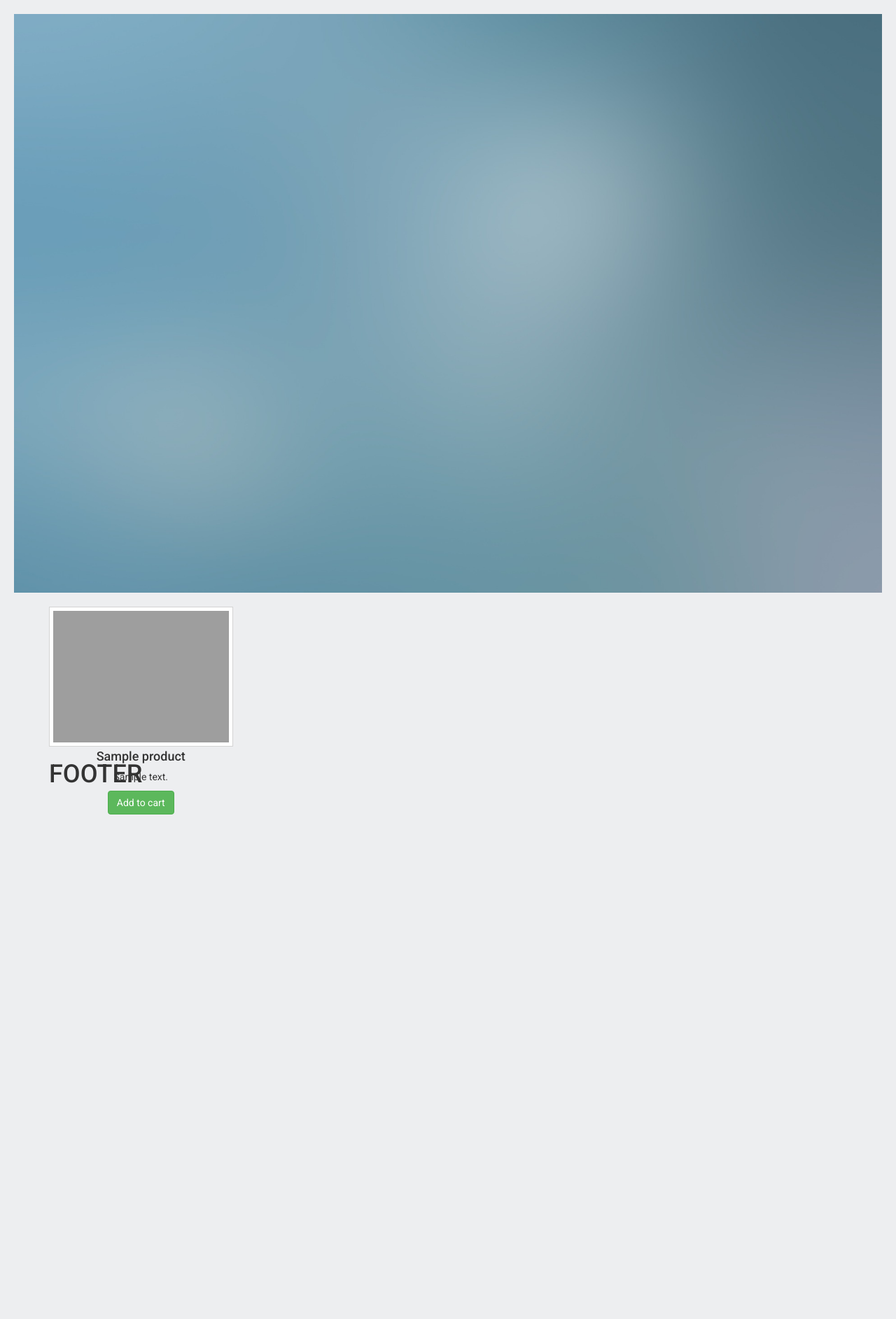
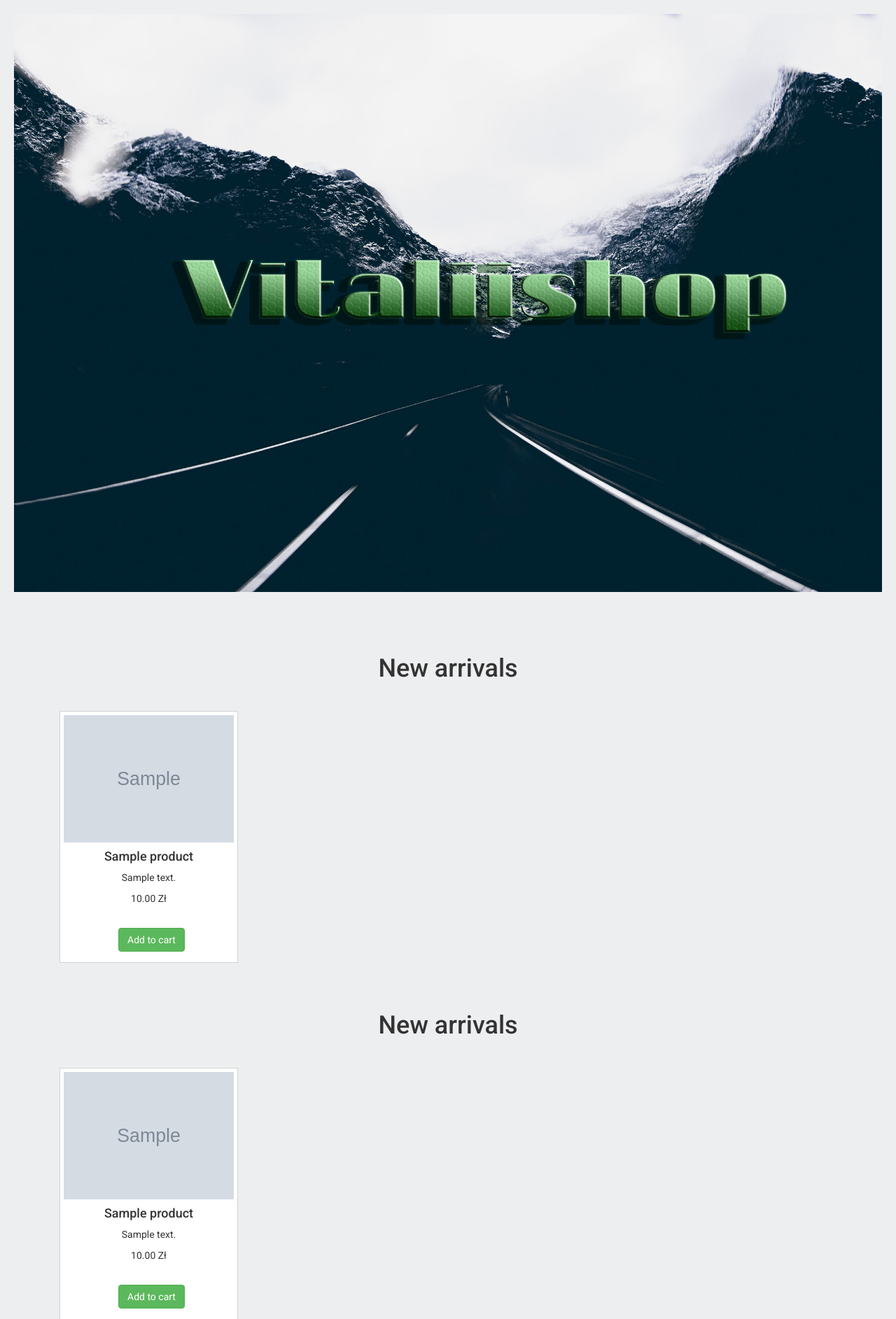
Before and after one commit to Viko1/Vitaliishop, a Django app: page / in a window 1280 px wide. Shown: the part 51-1936 px from the top of the page at 70% size. Before the commit the page ends 1215 px from the top, so only its background shows below. Run offline with Django 3.2, Linux system fonts and the light colour scheme; tables that the repository leaves empty hold one stand-in row (values such as "Sample post"); grey boxes marked "Sample" are stand-in pictures; some libraries are stand-ins or nearby versions; grey boxes are pictures that could not be loaded.

Commit message:
Add models of our shop 3

```diff
--- a/mysite/landing/views.py
+++ b/mysite/landing/views.py
@@ -1,6 +1,6 @@
 from django.shortcuts import render
 from .forms import SubscriberForm
-from products.models import Product
+from products.models import *
 
 def landing(request):
     name = "Viko"
@@ -19,5 +19,5 @@ def landing(request):
     return render(request, 'landing/landing.html', locals())
 
 def home(request):
-    products = Product.objects.filter(is_active=True)
+    products_images = ProductImage.objects.filter(is_active=True, is_main=True)
     return render(request, 'landing/home.html', locals())
--- a/mysite/products/models.py
+++ b/mysite/products/models.py
@@ -22,6 +22,7 @@ class ProductImage(models.Model):
 
     product = models.ForeignKey(Product, blank=True, null=True, default=None, on_delete=models.CASCADE)
     image = models.ImageField(upload_to='static/media/products_images/')
+    is_main = models.BooleanField(default=False)
     is_active = models.BooleanField(default=True)
     created = models.DateTimeField(auto_now_add=True, auto_now=False)
     updated = models.DateTimeField(auto_now_add=False, auto_now=True)
--- a/mysite/static/style.css
+++ b/mysite/static/style.css
@@ -5,11 +5,17 @@ html, body{
     background-color: #edeef0;
 }
 
+.navbar{
+    margin-top: 0;
+}
+
+
 .section-top{
     margin: 20px;
 }
+
 .product-item{
-    height: 200px;
+    height: 360px;
     background-color: white;
     border: 1px solid lightgray;
     position: relative;
@@ -17,6 +23,16 @@ html, body{
     text-align: center;
 }
 
-.add-to-cart-btn{
+.add-to-card-btn{
+    position: absolute;
+    bottom: 15px;
+    left: 83px;
+}
 
+.section{
+    padding: 50px 0;
 }
+
+.section h1{
+    margin-bottom: 40px;
+}
--- a/mysite/templates/landing/home.html
+++ b/mysite/templates/landing/home.html
@@ -3,25 +3,114 @@
 {% load static %}
 
 {% block content %}
+
+    {% comment %}@@@@ section 1 @@@@{% endcomment %}
+
+
     <div class="section-top">
-        <img src="{% static  'img/the-blurred-819391_1920.jpg' %}" alt="Background" class="img-responsive">
+        <img src="{% static  'img/background-black-clouds-696680-2.jpg' %}" alt="Background" class="img-responsive">
     </div>
-    <div class="section">
+    <div class="section section1">
         <div class="container">
              <div class="row">
+                <div class="col-lg-12">
+                    <h1 class="text-center">
+                        New arrivals
+                    </h1>
 
-
-                 {% for product in products %}
+                 {% for product_image in products_images %}
                     <div class="col-lg-3">
                         <div class="product-item">
                             <div>
-                                <img src="/" class="img-responsive">
+                                <img src="{{ product_image.image.url }}" class="img-responsive">
                             </div>
-                            <h4>{{ product.name }}</h4>
+                            <h4>{{ product_image.product.name }}</h4>
                             <p>
-                               {{ product.description|truncatechars_html:70 }}
+                               {{ product_image.product.description|truncatechars_html:70 }}
                             </p>
-                            <div class="add-to-cart-btn">
+                            <div>
+                                {{ product_image.product.price }} Zł
+                            </div>
+                            <div class="add-to-card-btn">
+                                <button class="btn btn-success">
+                                    Add to cart
+                                </button>
+                            </div>
+                        </div>
+
+                    </div>
+                 {% endfor %}
+
+             </div>
+        </div>
+    </div>
+
+
+    {% comment %}@@@@ section 2 @@@@{% endcomment %}
+
+    <div class="section section2">
+        <div class="container">
+             <div class="row">
+                <div class="col-lg-12">
+                    <h1 class="text-center">
+                        New arrivals
+                    </h1>
+
+                 {% for product_image in products_images %}
+                    <div class="col-lg-3">
+                        <div class="product-item">
+                            <div>
+                                <img src="{{ product_image.image.url }}" class="img-responsive">
+                            </div>
+                            <h4>{{ product_image.product.name }}</h4>
+                            <p>
+                               {{ product_image.product.description|truncatechars_html:70 }}
+                            </p>
+                            <div>
+                                {{ product_image.product.price }} Zł
+                            </div>
+                            <div class="add-to-card-btn">
+                                <button class="btn btn-success">
+                                    Add to cart
+                                </button>
+                            </div>
+                        </div>
+
+                    </div>
+                 {% endfor %}
+
+             </div>
+        </div>
+    </div>
+
+
+
+    {% comment %}@@@@ section 3 @@@@{% endcomment %}
+
+
+    </div>
+    <div class="section section3">
+        <div class="container">
+             <div class="row">
+                <div class="col-lg-12">
+                    <h1 class="text-center">
+                        New arrivals
+                    </h1>
+
+                 {% for product_image in products_images %}
+                    <div class="col-lg-3">
+                        <div class="product-item">
+                            <div>
+                                <img src="{{ product_image.image.url }}" class="img-responsive">
+                            </div>
+                            <h4>{{ product_image.product.name }}</h4>
+                            <p>
+                               {{ product_image.product.description|truncatechars_html:70 }}
+                            </p>
+                            <div>
+                                {{ product_image.product.price }} Zł
+                            </div>
+                            <div class="add-to-card-btn">
                                 <button class="btn btn-success">
                                     Add to cart
                                 </button>
--- a/mysite/templates/navbar.html
+++ b/mysite/templates/navbar.html
@@ -1,3 +1,4 @@
+
 <nav class="navbar navbar-default navbar-static-top">
       <div class="container">
         <div class="navbar-header">
```
Also changed, not shown: mysite/static/img/background-black-clouds-696680-2.jpg (added).
